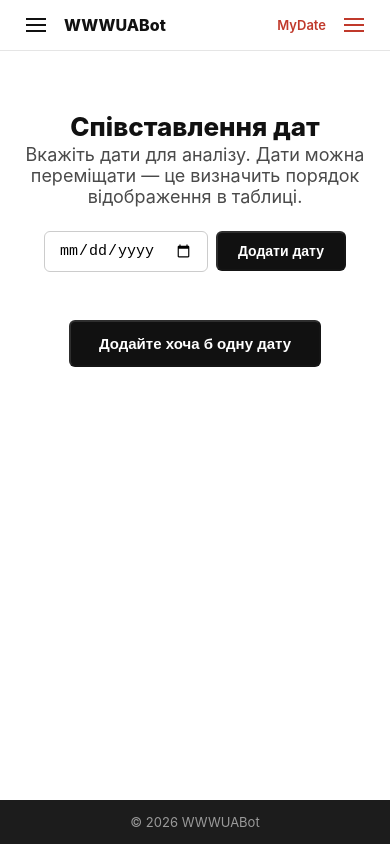
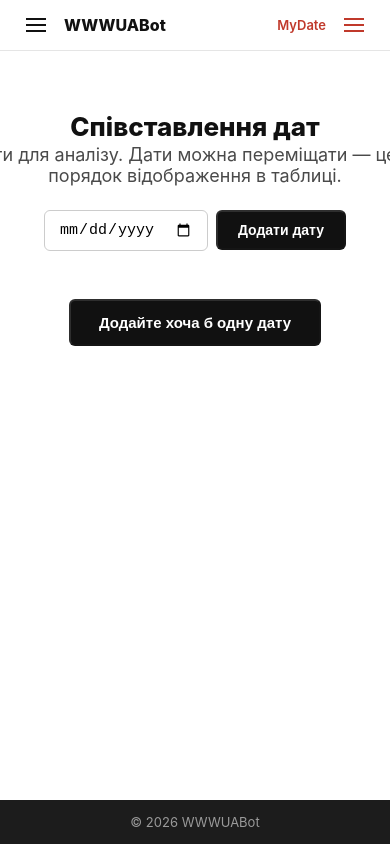
Before and after one commit to BotDev369/wwwuabot, a React (Vite) app in the folder web/: page /mydate/compare in a window 390 px wide. Built offline with nearby package versions, Linux system fonts and the light colour scheme.

Commit message:
AI: Continue where you left off - you were cut off by a time lim

```diff
--- a/web/src/styles.css
+++ b/web/src/styles.css
@@ -99,7 +99,7 @@ footer{padding:14px 20px;background:#1c1c1c;color:#9a9a9a;font-size:13px;text-al
 .sys-param input{width:16px;height:16px;cursor:pointer}
 
 /* MyDate — таблиця співставлення */
-.table-wrap{overflow-x:auto;-webkit-overflow-scrolling:touch;max-width:100%;border:1px solid #e5e5e5;border-radius:8px;margin-top:16px;text-align:left}
+.table-wrap{max-width:100%;border:1px solid #e5e5e5;border-radius:8px;margin-top:16px;text-align:left}
 .compare-table{border-collapse:separate;border-spacing:0;width:max-content;min-width:100%;font-size:14px}
 .compare-table th,.compare-table td{border-bottom:1px solid #eee;border-right:1px solid #eee;padding:10px 12px;text-align:left;white-space:nowrap;background:#fff}
 .compare-table thead th{position:sticky;top:0;z-index:2;background:#f7f7f7;color:#111;font-weight:700}
@@ -110,3 +110,10 @@ footer{padding:14px 20px;background:#1c1c1c;color:#9a9a9a;font-size:13px;text-al
 .compare-table .system-row td.system-fill{background:#f2f2f2}
 .compare-table .value-cell{color:#4a4a4a}
 .compare-table tr:last-child td{border-bottom:none}
+
+/* Мобільна адаптація таблиці */
+@media (max-width:768px){
+  main{overflow-x:auto;-webkit-overflow-scrolling:touch}
+  .hero{max-width:100%;min-width:600px}
+  .compare-table th.corner,.compare-table td.param-cell,.compare-table td.system-name{min-width:140px}
+}
```
